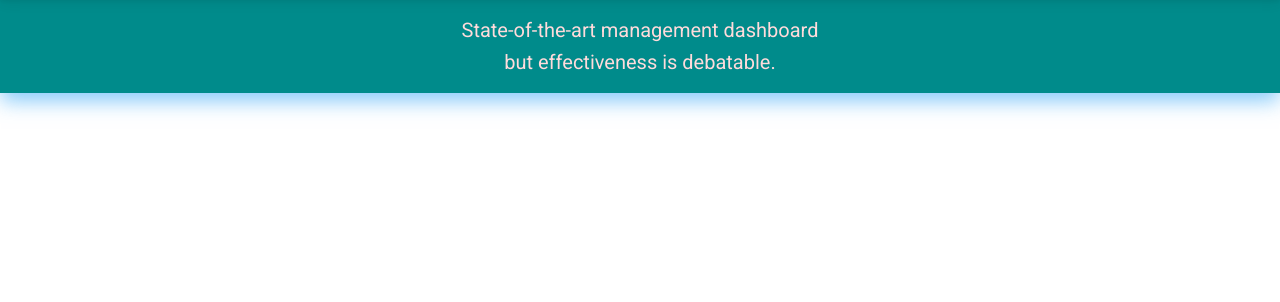
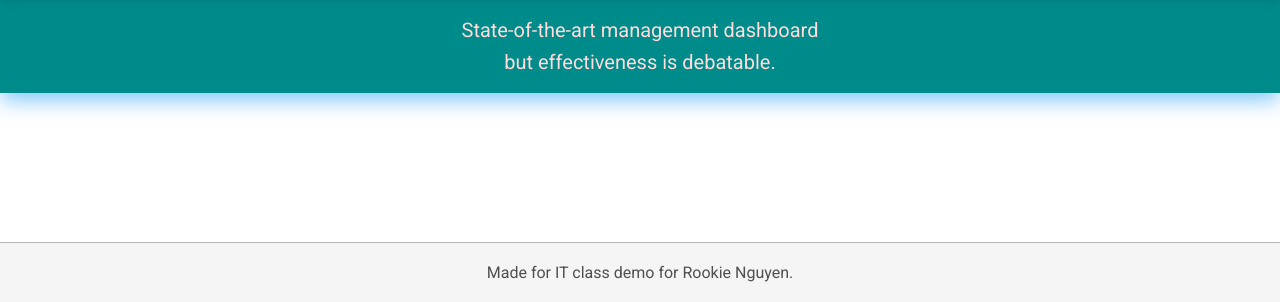
Before and after one commit to Rookie001MC/Quick-Project, a Django app: page / in a window 1280 px wide. Shown: the part 498-800 px from the top of the page. Run offline with Django 3.2, Linux system fonts and the light colour scheme; some libraries are stand-ins or nearby versions.

Commit message:
Footer done

```diff
--- a/tin_demo/tin_demo/static/styles.css
+++ b/tin_demo/tin_demo/static/styles.css
@@ -44,4 +44,14 @@ header div#guarantee-not-to-work {
   padding: 15px;
 }
 
+footer {
+  position: fixed;
+  bottom: 0;
+  width: 100%;
+  height: 60px;
+  line-height: 60px;
+  background-color: whitesmoke;
+  border-top: #66666671 solid 0.5px;
+}
+
 /*# sourceMappingURL=styles.css.map */
--- a/tin_demo/tin_demo/static/styles.scss
+++ b/tin_demo/tin_demo/static/styles.scss
@@ -43,3 +43,13 @@ header{
         padding: 15px;
     }
 }
+
+footer{
+    position: fixed;
+    bottom: 0;
+    width: 100%;
+    height: 60px;
+    line-height: 60px;
+    background-color: whitesmoke;
+    border-top: #66666671 solid 0.5px;
+}
--- a/tin_demo/tin_demo/templates/base.html
+++ b/tin_demo/tin_demo/templates/base.html
@@ -48,10 +48,16 @@
             </div>
         </nav>
         <!-- Navbar -->
-        <div class="container-fluid text-center top-bar" id="guarantee-not-to-work">State-of-the-art management dashboard<br>but effectiveness is debatable.</div>
+        <div class="container-fluid text-center top-bar" id="guarantee-not-to-work">State-of-the-art management
+            dashboard<br>but effectiveness is debatable.</div>
     </header>
 
-    {% block page_content %}{% endblock %}
+    <main>{% block page_content %}{% endblock %}
+    </main>
+
+    <footer class="text-center">
+        <div class="container-fluid" id="hehe">Made for IT class demo for Rookie Nguyen.</div>
+    </footer>
     <!-- MDB -->
     <script type="text/javascript" src="https://cdnjs.cloudflare.com/ajax/libs/mdb-ui-kit/3.6.0/mdb.min.js"></script>
 </body>
```
Also changed, not shown: 1 other file.
